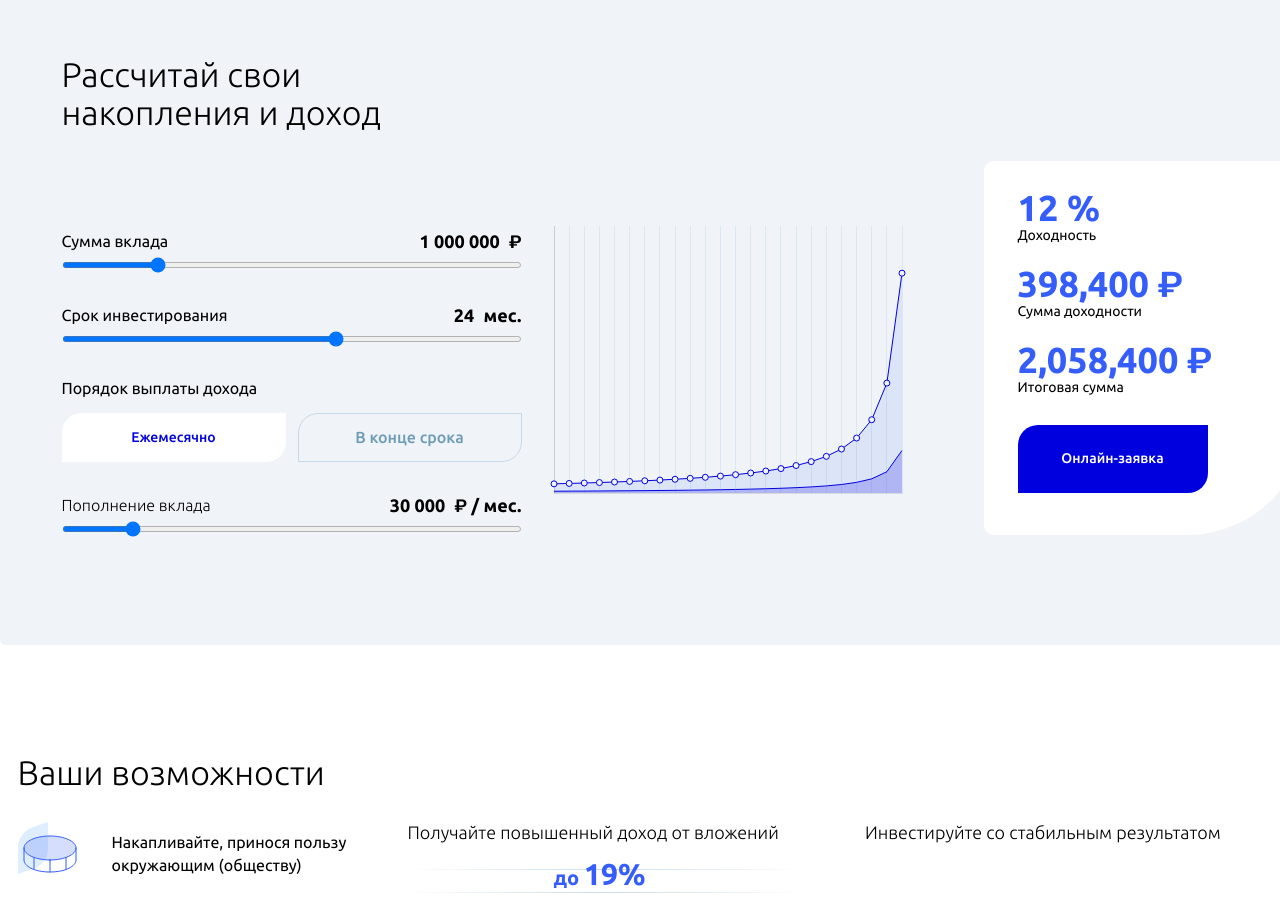
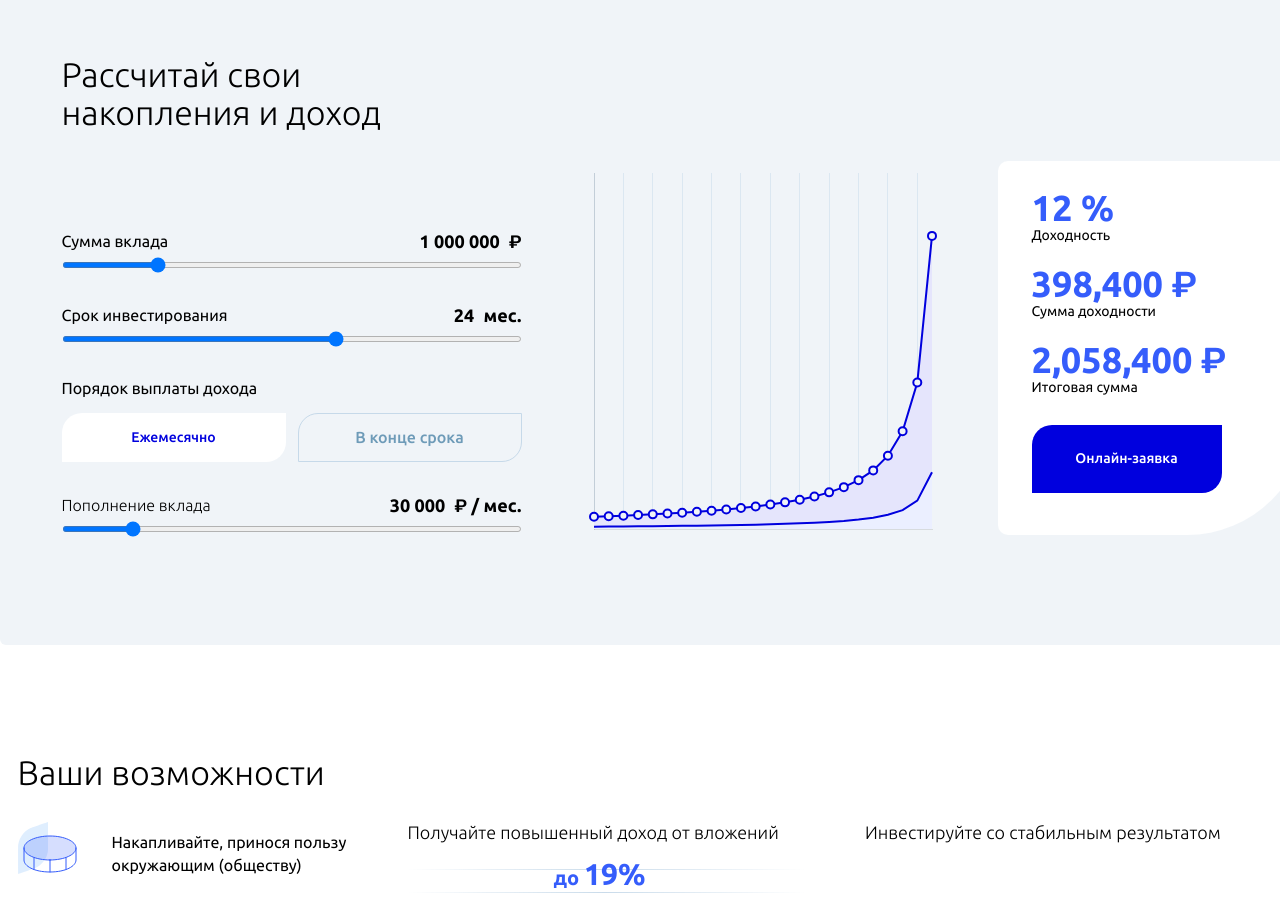
Before and after one commit to pnrf/financial-company, a website built with webpack: page src/pages/index.html in a window 1280 px wide. Shown: the part 1800-2697 px from the top of the page. Built offline with nearby package versions, Linux system fonts and the light colour scheme.

Commit message:
refactor: optimize chart's styles

```diff
--- a/src/pages/index.html
+++ b/src/pages/index.html
@@ -268,8 +268,10 @@
                 </fieldset>
               </form>
 
-              <div style="width: 385px; height: 350px;">
-                <canvas id="acquisitions" width="480px" height="390px" aria-label="Доходность накоплений" role="img" style="margin-left: -50px; border-radius: 64px 6px;"></canvas>
+              <div style="width: 385px; height: 374px; overflow: hidden;">
+                <div style="width: 422px; height: 440px; margin: -30px auto auto -15px;">
+                  <canvas id="acquisitions" width="400px" height="390px" aria-label="Доходность накоплений" role="img" style="border-radius: 64px 6px;"></canvas>
+                </div>
               </div>
 
               <!-- <div class="profit-calc__chart">
--- a/src/scripts/index.js
+++ b/src/scripts/index.js
@@ -191,23 +191,20 @@ const createChart = (data, data2) =>  {
             {
               fill: {
                 target: 'origin',
-                above: 'rgba(0, 0, 222, 0.2)',
+                above: '#EBEFFF',
               },
-              // backgroundColor: 'rgba(0, 0, 222, 0.1)',
               label: 'Выплата процентов, ежемесячно',
               data: data.map(row => row.count),
               borderColor: 'rgba(0, 0, 222, 1)',
-              // backgroundColor: '#9BD0F5',
               pointRadius: 0,
             },
 
             {
               fill: {
                 target: 'origin',
-                above: 'rgba(53, 93, 251, 0.1)',
+                above: '#E5E5FC',
               },
               label: 'Сумма инвестиций, ежемесячно',
-              type: 'scatter', // 'line' dataset default does not affect this dataset since it's a 'scatter'
               data: data2.map(row => row.count),
               showLine: true,
             }
@@ -217,6 +214,7 @@ const createChart = (data, data2) =>  {
 
         options: {
           responsive: true,
+          maintainAspectRatio: false,
           scales: {
             x: {
               grid: {
@@ -224,9 +222,6 @@ const createChart = (data, data2) =>  {
                 borderColor: 'grey',
                 tickColor: 'transparent'
               },
-              ticks: {
-                display: false,
-              }
             },
             y: {
               grid: {
@@ -246,20 +241,17 @@ const createChart = (data, data2) =>  {
             tooltip: {
               enabled: false
             },
-            // filler: {
-            //   propagate: true
-            // }
           },
           elements: {
             line: {
               borderColor: 'rgba(0, 0, 222, 1)',
-              borderWidth: '1',
+              borderWidth: '2',
             },
 
             point: {
-              radius: '3',
+              radius: '4',
               borderColor: 'rgba(0, 0, 222, 1)',
-              borderWidth: '1',
+              borderWidth: '2',
               pointBackgroundColor: 'rgba(240, 244, 248, 1)',
             }
           }
--- a/src/styles/index.css
+++ b/src/styles/index.css
@@ -655,7 +655,8 @@
 .profit-calc__container {
   display: flex;
   align-items: flex-end;
-  gap: 41px;
+  /* gap: 41px; */
+  justify-content: space-between;
 }
 
 .profit-calc__chart {
@@ -781,6 +782,7 @@
 
 .profit-calc__results {
   padding-left: 34px;
+  box-sizing: border-box;
   display: flex;
   flex-direction: column;
   width: 309px;
```
